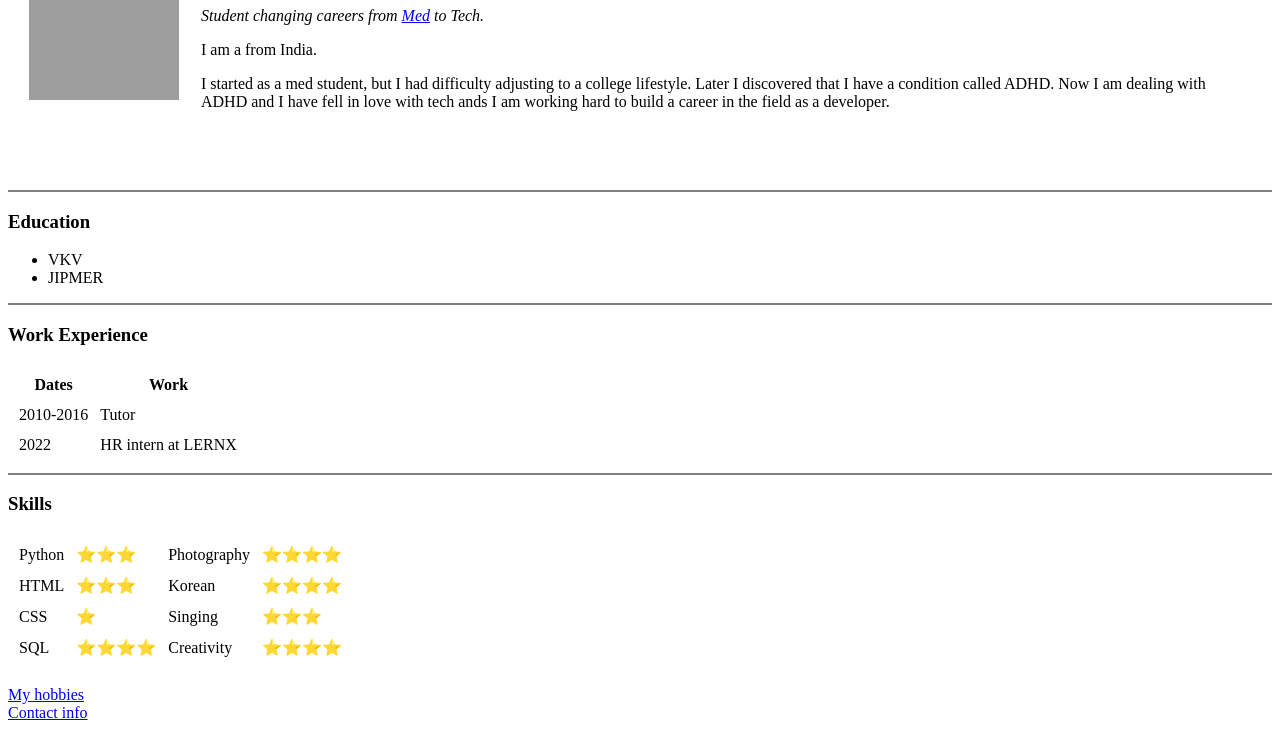
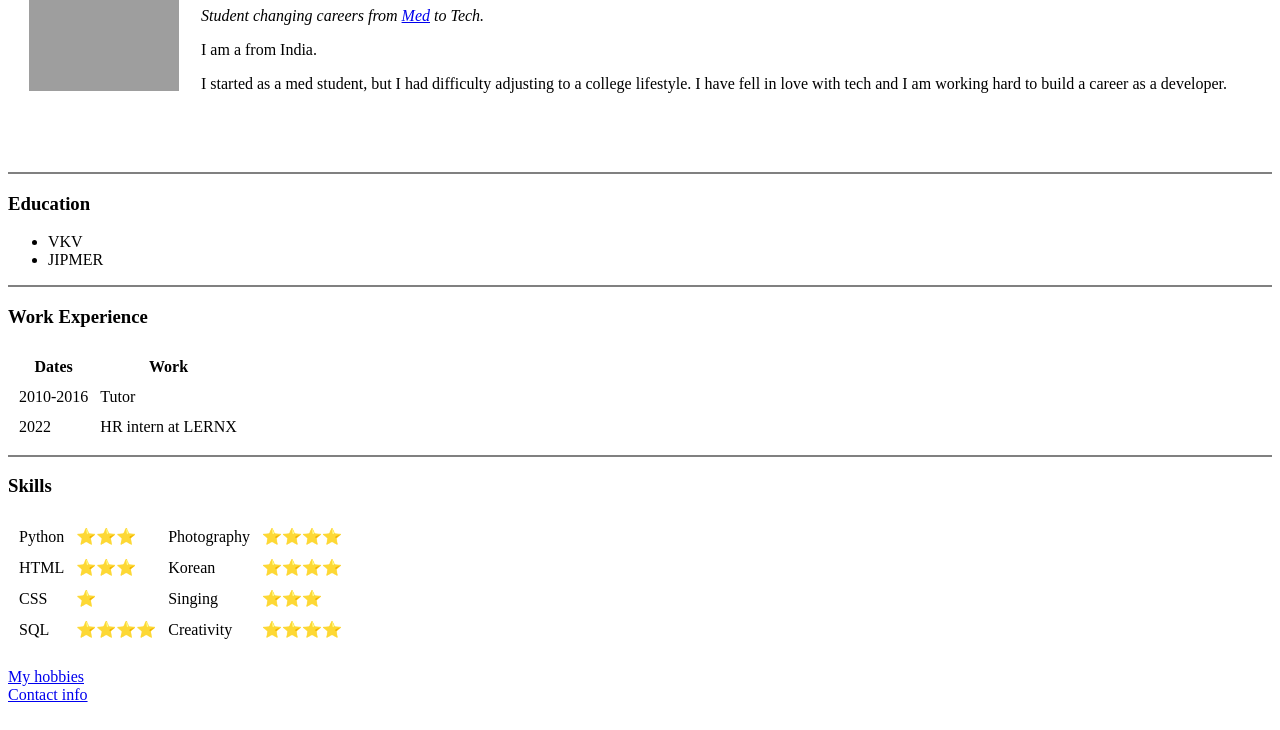
Before and after one commit to permeoman/mypersonalwebsite, a plain HTML site: page index.html in a window 1280 px wide. Shown: the part 102-832 px from the top of the page. Drawn offline with Linux system fonts and the light colour scheme; grey boxes are pictures that could not be loaded.

Commit message:
Update index.html

```diff
--- a/index.html
+++ b/index.html
@@ -15,9 +15,8 @@
             <p><em>Student changing careers from <a href="https://jipmer.edu.in/">Med</a> to Tech.</em></p>
             <p>I am a from India.</p>
             <p>I started as a med student, but I had difficulty adjusting to a college lifestyle.
-                Later I discovered that I have a condition called ADHD.
-                Now I am dealing with ADHD and I have fell in love with tech ands I am working hard to build a career
-                in the field as a developer.</p></td>
+               I have fell in love with tech and I am working hard to build a career
+               as a developer.</p></td>
     </tr>
 </table>
 </p>
```
